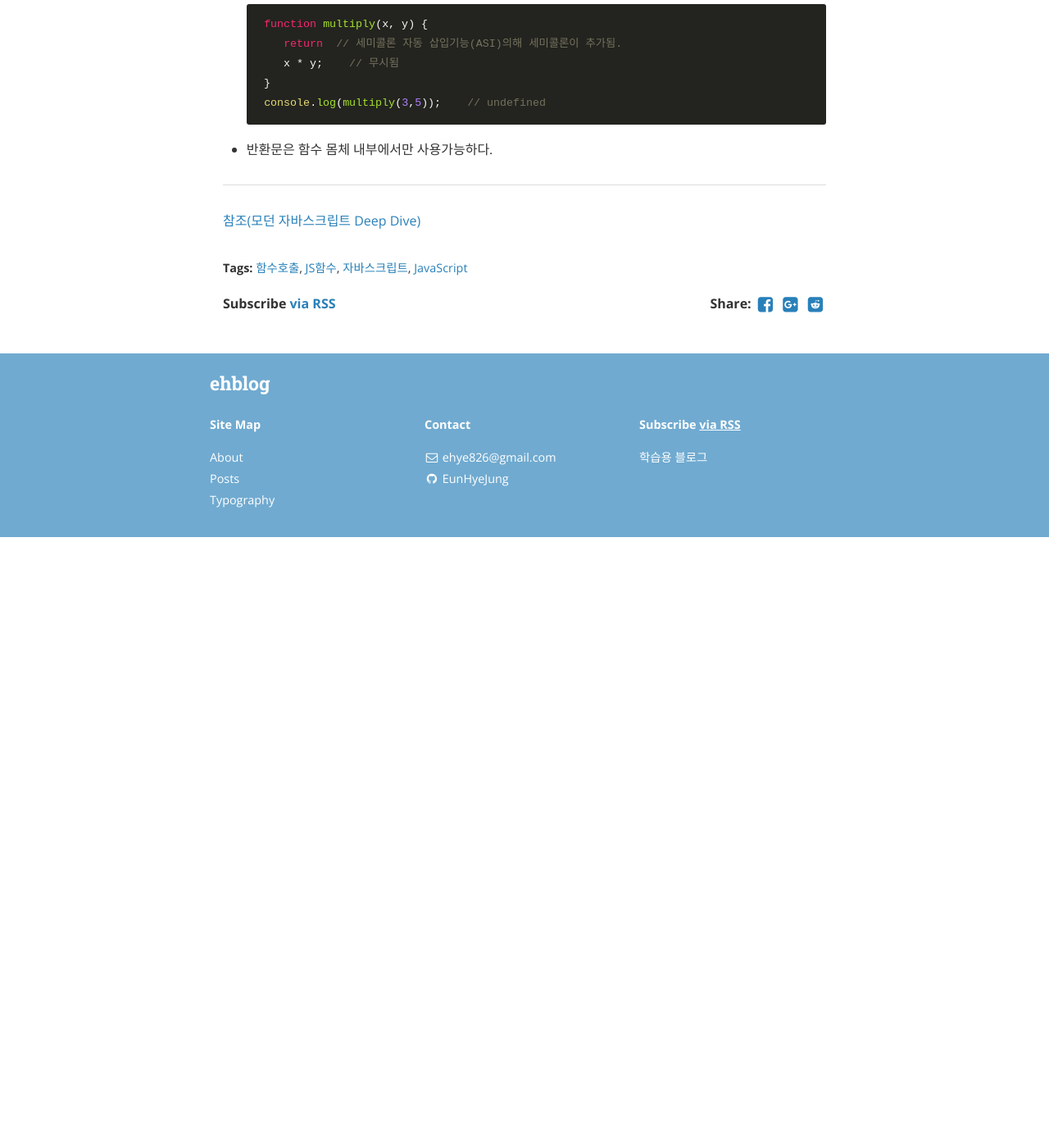
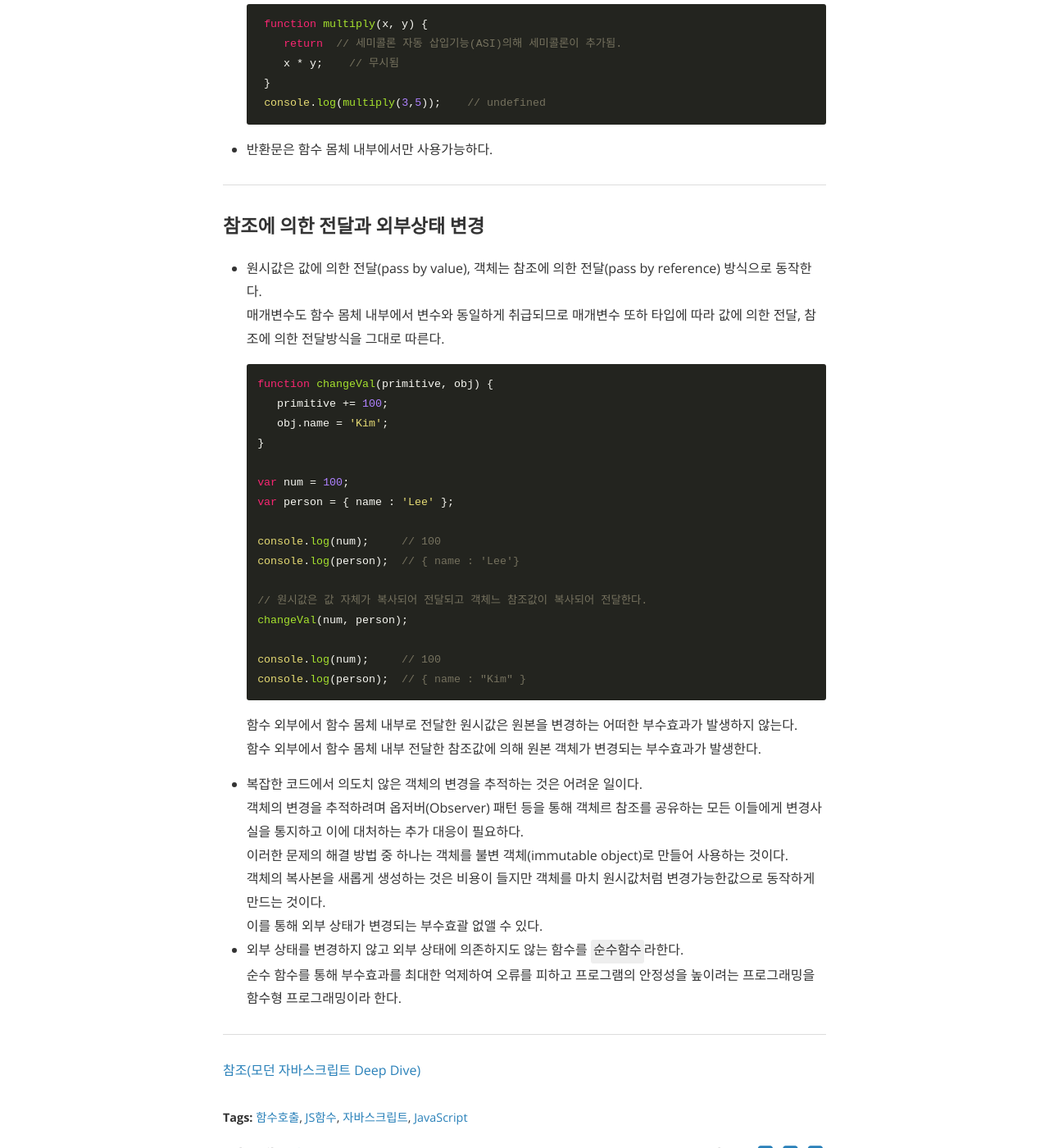
Before and after one commit to EunHyeJung/EunHyeJung.github.io, a Jekyll site: the page built from _posts/JavaScript/2021-09-16-JsStudy11.md, in a window 1280 px wide and 1400 px high, scrolled down 2791 px. Shown: the whole window at 82% size. Built offline with Jekyll 4.4.1, drawn with Linux system fonts in a browser that asks for light colours; nearby versions of some CDN libraries; comment, search, counter and statistics services are not loaded; before the commit the page ends 3446 px from its top, so only the background shows below that.

Commit message:
참조에 의한 전달과 외부상태 변경

````diff
--- a/_posts/JavaScript/2021-09-16-JsStudy11.md
+++ b/_posts/JavaScript/2021-09-16-JsStudy11.md
@@ -97,6 +97,40 @@ cover:  "/assets/instacode.png"
   ```
 * 반환문은 함수 몸체 내부에서만 사용가능하다.
 
+- - -
+
+### 참조에 의한 전달과 외부상태 변경
+
+* 원시값은 값에 의한 전달(pass by value), 객체는 참조에 의한 전달(pass by reference) 방식으로 동작한다.
+  매개변수도 함수 몸체 내부에서 변수와 동일하게 취급되므로
+  매개변수 또하 타입에 따라 값에 의한 전달, 참조에 의한 전달방식을 그대로 따른다.
+  ```javascript
+  function changeVal(primitive, obj) {
+     primitive += 100;
+     obj.name = 'Kim';
+  }
+
+  var num = 100;
+  var person = { name : 'Lee' };
+
+  console.log(num);     // 100
+  console.log(person);  // { name : 'Lee'}
+
+  // 원시값은 값 자체가 복사되어 전달되고 객체느 참조값이 복사되어 전달한다.
+  changeVal(num, person);
+
+  console.log(num);     // 100
+  console.log(person);  // { name : "Kim" }
+  ```
+  함수 외부에서 함수 몸체 내부로 전달한 원시값은 원본을 변경하는 어떠한 부수효과가 발생하지 않는다.
+  함수 외부에서 함수 몸체 내부 전달한 참조값에 의해 원본 객체가 변경되는 부수효과가 발생한다.
+* 복잡한 코드에서 의도치 않은 객체의 변경을 추적하는 것은 어려운 일이다.
+  객체의 변경을 추적하려며 옵저버(Observer) 패턴 등을 통해 객체르 참조를 공유하는 모든 이들에게 변경사실을 통지하고 이에 대처하는 추가 대응이 필요하다.
+  이러한 문제의 해결 방법 중 하나는 객체를 불변 객체(immutable object)로 만들어 사용하는 것이다.
+  객체의 복사본을 새롭게 생성하는 것은 비용이 들지만 객체를 마치 원시값처럼 변경가능한값으로 동작하게 만드는 것이다.
+  이를 통해 외부 상태가 변경되는 부수효괄 없앨 수 있다.
+* 외부 상태를 변경하지 않고 외부 상태에 의존하지도 않는 함수를 `순수함수`라한다.
+  순수 함수를 통해 부수효과를 최대한 억제하여 오류를 피하고 프로그램의 안정성을 높이려는 프로그래밍을 함수형 프로그래밍이라 한다.
 
 - - -
 
````
